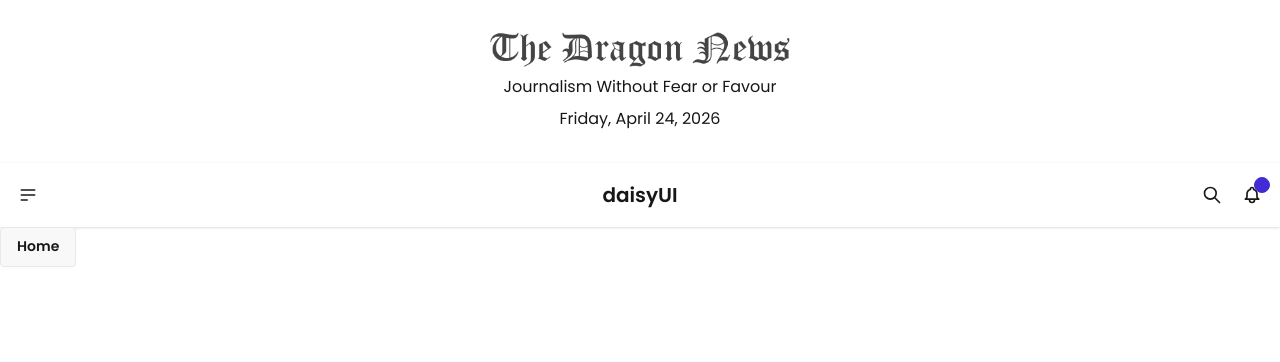
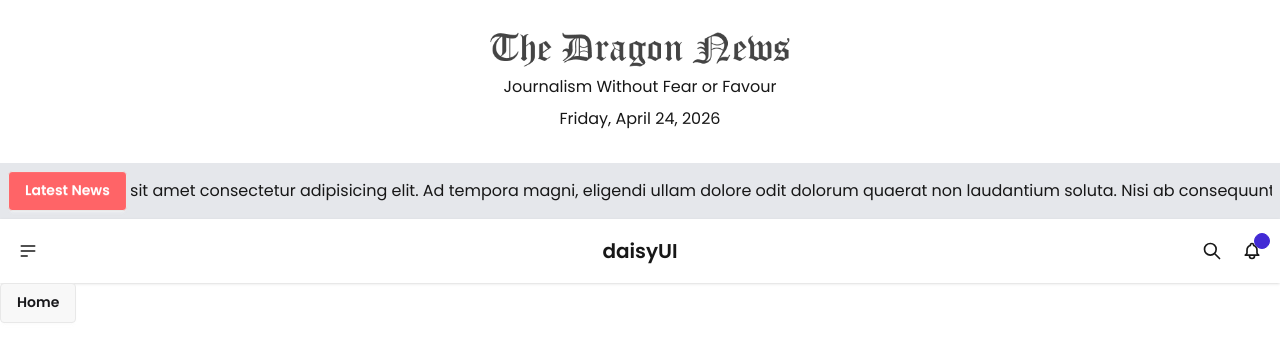
Before and after one commit to almahmudzihad/dragon-news-nextjs, a Next.js app: page / in a window 1280 px wide. Shown: the top 362 px of the page. Built offline with nearby package versions, Linux system fonts and the light colour scheme.

Commit message:
add a marquee

```diff
--- a/src/app/(main)/layout.jsx
+++ b/src/app/(main)/layout.jsx
@@ -1,3 +1,4 @@
+import BreakingNews from "@/components/Shared/BreakingNews";
 import Header from "@/components/Shared/Header";
 import NavBar from "@/components/Shared/NavBar";
 import React from "react";
@@ -6,6 +7,7 @@ function MainLayout({ children }) {
   return (
     <>
       <Header />
+      <BreakingNews />
       <NavBar />
       {children}
     </>
--- /dev/null
+++ b/src/components/Shared/BreakingNews.jsx
@@ -0,0 +1,13 @@
+import React from 'react'
+import Marquee from 'react-fast-marquee'
+
+function BreakingNews() {
+  return (
+    <div className='flex justify-center gap-1 p-2 bg-gray-200 container mx-auto'>
+        <button className='btn bg-red-400 text-white'>Latest News</button>
+        <Marquee speed={50} pauseOnHover={true}>Breaking news Lorem ipsum dolor sit amet consectetur adipisicing elit. Ad tempora magni, eligendi ullam dolore odit dolorum quaerat non laudantium soluta. Nisi ab consequuntur maxime aliquam velit dolor alias dicta? Facere, qui earum. Vel esse ex repellendus molestiae ipsum, error tempore earum, vitae sunt perferendis porro quasi dicta dolor doloribus inventore!</Marquee>
+    </div>
+  )
+}
+
+export default BreakingNews
```
